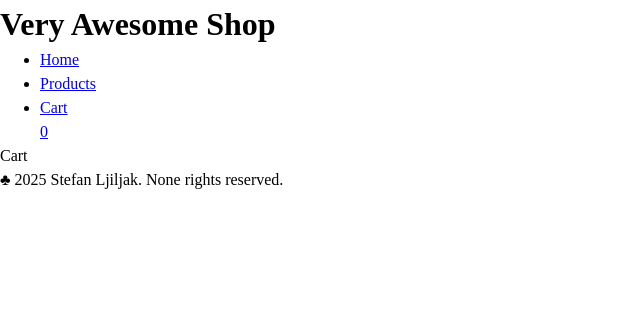
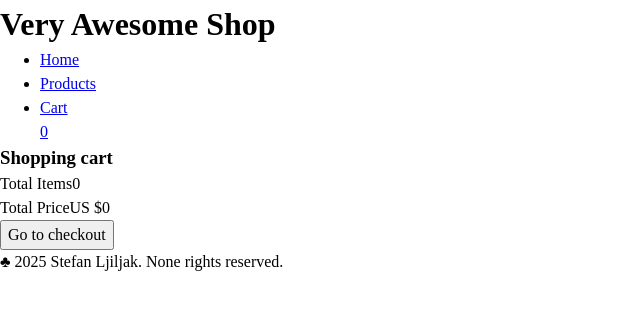
Before and after one commit to baplaninarenje/shopping-cart, a React (Vite) app: page /cart in a window 1280 px wide. Shown: the top 310 px of the page, without its empty margins (0-640 px from the left). Built offline with nearby package versions, Linux system fonts and the light colour scheme.

Commit message:
Create CartItem and GoToCheckout

```diff
--- a/src/components/Cart/Cart.jsx
+++ b/src/components/Cart/Cart.jsx
@@ -1,5 +1,42 @@
+import CartItem from './CartItem/CartItem';
+import { CartContext } from '../../contexts/CartContext';
+import { useContext } from 'react';
+import Links from '../Header/Links/Links';
+import GoToCheckout from './GoToCheckout/GoToCheckout';
+
 const Cart = () => {
-  return <>Cart</>;
+  const { cartItems } = useContext(CartContext);
+
+  const linkItems = cartItems.map(
+    ({
+      productId,
+      productImage,
+      productTitle,
+      productPrice,
+      productQuantity,
+    }) => {
+      return {
+        to: '/products/' + productId,
+        children: (
+          <CartItem
+            productId={productId}
+            productImage={productImage}
+            productTitle={productTitle}
+            productPrice={productPrice}
+            productQuantity={productQuantity}
+          />
+        ),
+      };
+    }
+  );
+
+  return (
+    <div className="cart">
+      <h3>Shopping cart</h3>
+      <Links linkItems={linkItems} />
+      <GoToCheckout />
+    </div>
+  );
 };
 
 export default Cart;
--- /dev/null
+++ b/src/components/Cart/CartItem/CartItem.jsx
@@ -0,0 +1,55 @@
+import { useContext } from 'react';
+import { CartContext } from '../../../contexts/CartContext';
+import PropTypes from 'prop-types';
+
+const CartItem = ({
+  productId,
+  productImage,
+  productTitle,
+  productPrice,
+  productQuantity,
+}) => {
+  const { setCartItems } = useContext(CartContext);
+
+  const handleRemoveFromCart = (e) => {
+    e.preventDefault();
+    setCartItems((cartItems) =>
+      cartItems.filter((cartItem) => cartItem.productId !== productId)
+    );
+  };
+
+  return (
+    <>
+      <img width={100} src={productImage} alt={productTitle} />
+      <p>{productTitle}</p>
+      <p>${productPrice}</p>
+      <p>Qty: {productQuantity}</p>
+      <button onClick={handleRemoveFromCart}>Remove</button>
+    </>
+  );
+};
+
+CartItem.propTypes = {
+  productId: PropTypes.number.isRequired,
+  productImage: PropTypes.string.isRequired,
+  productTitle: PropTypes.string.isRequired,
+  productPrice: PropTypes.number.isRequired,
+  productQuantity: PropTypes.number.isRequired,
+};
+
+export default CartItem;
+// productId
+// :
+// 9
+// productImage
+// :
+// "https://fakestoreapi.com/img/61IBBVJvSDL._AC_SY879_.jpg"
+// productPrice
+// :
+// 64
+// productQuantity
+// :
+// 3
+// productTitle
+// :
+// "WD 2TB Elements Portable External Hard Drive - USB 3.0 "
--- /dev/null
+++ b/src/components/Cart/GoToCheckout/GoToCheckout.jsx
@@ -0,0 +1,29 @@
+import { useContext } from 'react';
+import { useNavigate } from 'react-router-dom';
+import { CartContext } from '../../../contexts/CartContext';
+
+const GoToCheckout = () => {
+  const { cartItemsCount, cartItems } = useContext(CartContext);
+  const navigate = useNavigate();
+
+  const totalPrice = cartItems.reduce(
+    (total, product) => total + product.productPrice * product.productQuantity,
+    0
+  );
+
+  return (
+    <section className="go-to-checkout">
+      <p className="total-items">
+        <span>Total Items</span>
+        <span>{cartItemsCount}</span>
+      </p>
+      <p className="total-price">
+        <span>Total Price</span>
+        <span>US ${totalPrice}</span>
+      </p>
+      <button onClick={() => navigate('/checkout')}>Go to checkout</button>
+    </section>
+  );
+};
+
+export default GoToCheckout;
--- a/src/components/Header/Header.jsx
+++ b/src/components/Header/Header.jsx
@@ -1,7 +1,10 @@
-import PropTypes from 'prop-types';
 import Links from './Links/Links';
+import { CartContext } from '../../contexts/CartContext';
+import { useContext } from 'react';
 
-function Header({ cartItemsCount }) {
+function Header() {
+  const { cartItemsCount } = useContext(CartContext);
+
   const linkItems = [
     {
       to: '/',
@@ -31,8 +34,4 @@ function Header({ cartItemsCount }) {
   );
 }
 
-Header.propTypes = {
-  cartItemsCount: PropTypes.number.isRequired,
-};
-
 export default Header;
--- a/src/components/Layout/Layout.jsx
+++ b/src/components/Layout/Layout.jsx
@@ -56,8 +56,10 @@ function Layout({ children }) {
           setErrorMessage,
         }}
       >
-        <CartContext.Provider value={{ cartItems, setCartItems }}>
-          <Header cartItemsCount={cartItemsCount} />
+        <CartContext.Provider
+          value={{ cartItems, setCartItems, cartItemsCount }}
+        >
+          <Header />
           <main>{children}</main>
         </CartContext.Provider>
       </ProductsContext.Provider>
```
